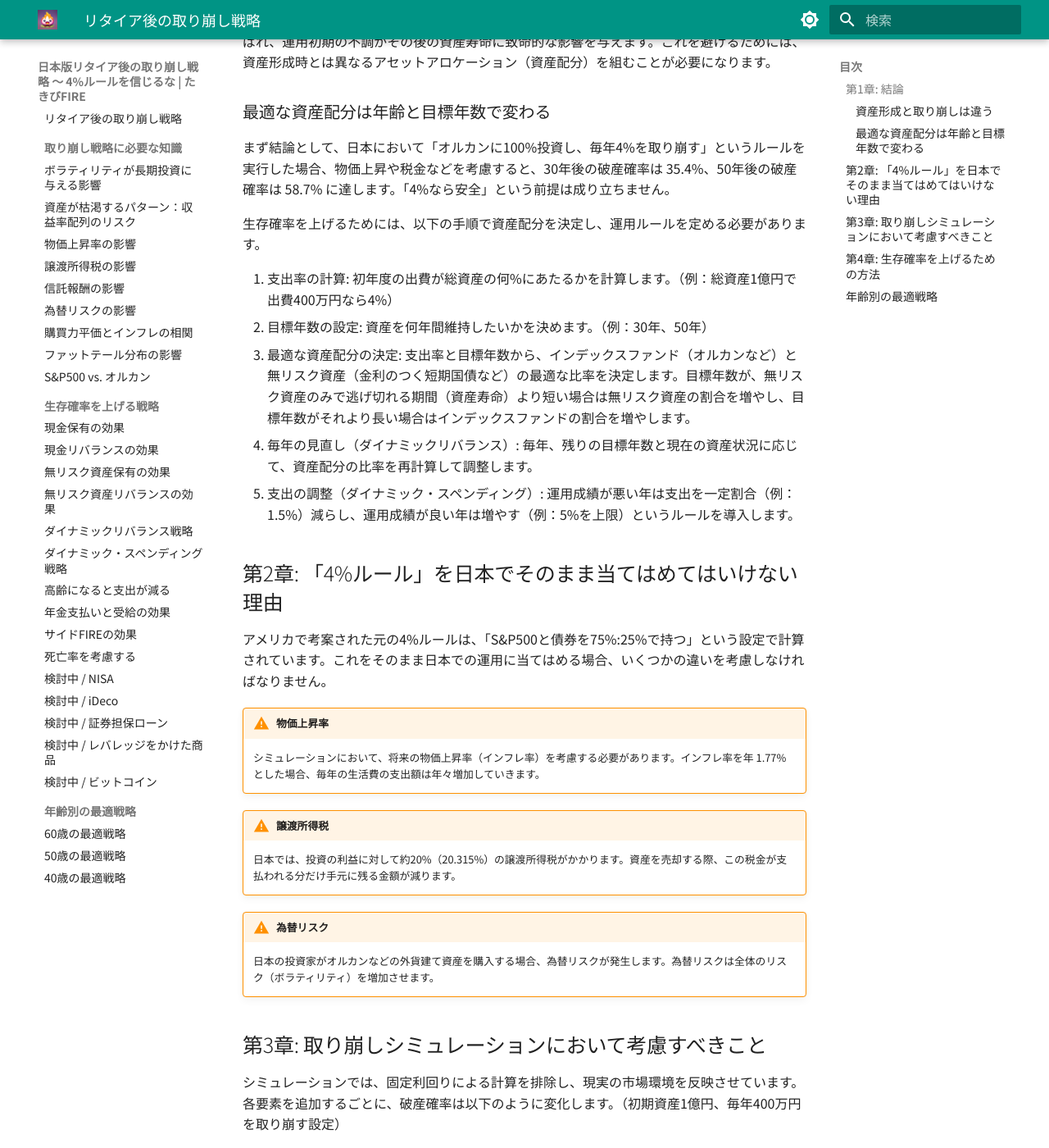
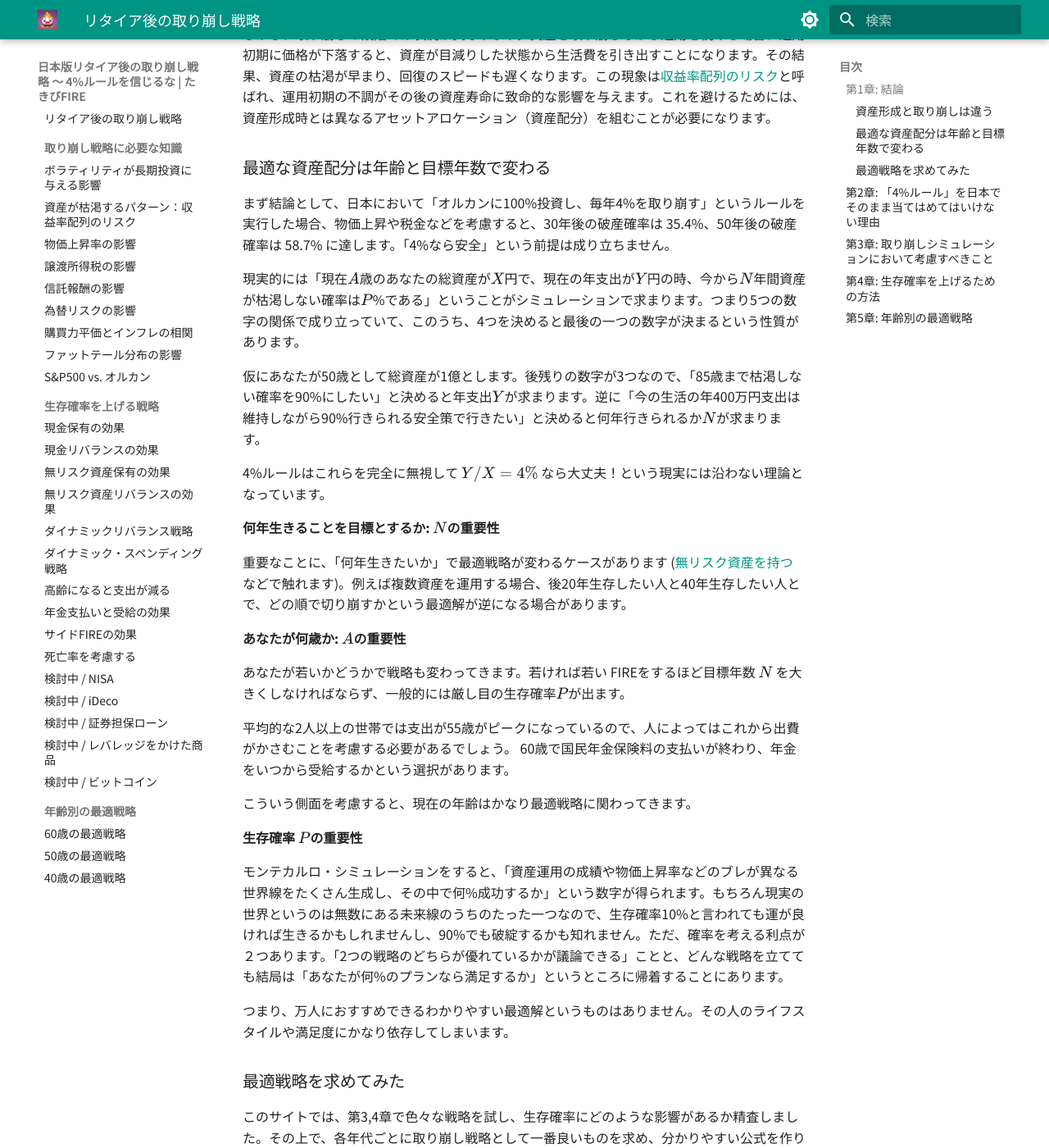
Before and after one commit to TakibiFire/JapaneseTrinityStudy, an MkDocs documentation site: the page built from docs/index.md, in a window 1280 px wide and 1400 px high, scrolled down 1317 px. Shown: the whole window at 82% size. Built offline with MkDocs 1.6.1 and Material for MkDocs 9.7.7, drawn with Linux system fonts in a browser that asks for light colours; some of the changed text lies outside the part shown.

Commit message:
Update wordings on index

```diff
--- a/docs/index.md
+++ b/docs/index.md
@@ -17,13 +17,14 @@
 - ファット・テールの影響
 - オルカン vs. S&P500
 - 複雑な金融モデルを使うべきか
-- 購買力平価説の重要性
-- 現金との比率
-- 無リスク資産との比率
+- 購買力平価説を考慮すべきか
+- 現金とのバランス
+- 無リスク資産とのバランス
 - 動的にリバランスする効果
 - 動的に支出変更する効果
 - 老後の支出減少の影響
-- レバレッジ
+- 少し働くサイドFIREの影響
+- 資産枯渇前に死んでしまう確率
 
 </div>
 
@@ -41,30 +42,59 @@
 
 まず結論として、日本において「オルカンに100%投資し、毎年4%を取り崩す」というルールを実行した場合、物価上昇や税金などを考慮すると、30年後の破産確率は 35.4%、50年後の破産確率は 58.7% に達します。「4%なら安全」という前提は成り立ちません。
 
-<!--
-TODO: 75%, 25% の場合を言ったほうが説得力あるね。
--->
+現実的には「現在$A$歳のあなたの総資産が$X$円で、現在の年支出が$Y$円の時、今から$N$年間資産が枯渇しない確率は$P$%である」ということがシミュレーションで求まります。つまり5つの数字の関係で成り立っていて、このうち、4つを決めると最後の一つの数字が決まるという性質があります。
 
-生存確率を上げるためには、以下の手順で資産配分を決定し、運用ルールを定める必要があります。
+仮にあなたが50歳として総資産が1億とします。後残りの数字が3つなので、「85歳まで枯渇しない確率を90%にしたい」と決めると年支出$Y$が求まります。逆に「今の生活の年400万円支出は維持しながら90%行きられる安全策で行きたい」と決めると何年行きられるか$N$が求まります。
 
-1. 支出率の計算: 初年度の出費が総資産の何%にあたるかを計算します。（例：総資産1億円で出費400万円なら4%）
-2. 目標年数の設定: 資産を何年間維持したいかを決めます。（例：30年、50年）
-3. 最適な資産配分の決定: 支出率と目標年数から、インデックスファンド（オルカンなど）と無リスク資産（金利のつく短期国債など）の最適な比率を決定します。目標年数が、無リスク資産のみで逃げ切れる期間（資産寿命）より短い場合は無リスク資産の割合を増やし、目標年数がそれより長い場合はインデックスファンドの割合を増やします。
-4. 毎年の見直し（ダイナミックリバランス）: 毎年、残りの目標年数と現在の資産状況に応じて、資産配分の比率を再計算して調整します。
-5. 支出の調整（ダイナミック・スペンディング）: 運用成績が悪い年は支出を一定割合（例：1.5%）減らし、運用成績が良い年は増やす（例：5%を上限）というルールを導入します。
+4%ルールはこれらを完全に無視して $Y/X = 4\% $ なら大丈夫！という現実には沿わない理論となっています。
+
+**何年生きることを目標とするか: $N$の重要性**
+
+重要なことに、「何年生きたいか」で最適戦略が変わるケースがあります ([無リスク資産を持つ](zero_risk.md) などで触れます)。例えば複数資産を運用する場合、後20年生存したい人と40年生存したい人とで、どの順で切り崩すかという最適解が逆になる場合があります。
+
+**あなたが何歳か: $A$の重要性**
+
+あなたが若いかどうかで戦略も変わってきます。若ければ若い FIREをするほど目標年数 $N$ を大きくしなければならず、一般的には厳し目の生存確率$P$が出ます。
+
+平均的な2人以上の世帯では支出が55歳がピークになっているので、人によってはこれから出費がかさむことを考慮する必要があるでしょう。
+60歳で国民年金保険料の支払いが終わり、年金をいつから受給するかという選択があります。
+
+こういう側面を考慮すると、現在の年齢はかなり最適戦略に関わってきます。
+
+**生存確率 $P$の重要性**
+
+モンテカルロ・シミュレーションをすると、「資産運用の成績や物価上昇率などのブレが異なる世界線をたくさん生成し、その中で何%成功するか」という数字が得られます。もちろん現実の世界というのは無数にある未来線のうちのたった一つなので、生存確率10%と言われても運が良ければ生きるかもしれませんし、90%でも破綻するかも知れません。ただ、確率を考える利点が２つあります。「2つの戦略のどちらが優れているかが議論できる」ことと、どんな戦略を立てても結局は「あなたが何%のプランなら満足するか」というところに帰着することにあります。
+
+つまり、万人におすすめできるわかりやすい最適解というものはありません。その人のライフスタイルや満足度にかなり依存してしまいます。
+
+### 最適戦略を求めてみた
+
+このサイトでは、第3,4章で色々な戦略を試し、生存確率にどのような影響があるか精査しました。その上で、各年代ごとに取り崩し戦略として一番良いものを求め、分かりやすい公式を作りました。
+
+==結論から先に知りたい人は[第5章: 年齢別の最適戦略](#第5章: 年齢別の最適戦略)へどうぞ。==
 
 ## 第2章: 「4%ルール」を日本でそのまま当てはめてはいけない理由
 
-アメリカで考案された元の4%ルールは、「S&P500と債券を75%:25%で持つ」という設定で計算されています。これをそのまま日本での運用に当てはめる場合、いくつかの違いを考慮しなければなりません。
+アメリカで考案された元の4%ルールは、「S&P500と債券を75%:25%で持った場合の30年間生存確率」を元に組み立てられています。
+
+**「資産を年率7%で運用し、インフレ率（物価上昇率）の3%を差し引いた、実質4%以内で取り崩せば、30年以上資産が枯渇しない」**という理由付けもよく見受けられます。
+
+これを日本での FIRE戦略に当てはめる場合、いくつかの違いを考慮しなければなりません。
 
 !!! warning "物価上昇率"
-    シミュレーションにおいて、将来の物価上昇率（インフレ率）を考慮する必要があります。インフレ率を年 1.77% とした場合、毎年の生活費の支出額は年々増加していきます。
+    シミュレーションにおいて、将来の物価上昇率（インフレ率）を考慮する必要があります。日本のインフレ率は違います。
 
 !!! warning "譲渡所得税"
     日本では、投資の利益に対して約20%（20.315%）の譲渡所得税がかかります。資産を売却する際、この税金が支払われる分だけ手元に残る金額が減ります。
 
 !!! warning "為替リスク"
     日本の投資家がオルカンなどの外貨建て資産を購入する場合、為替リスクが発生します。為替リスクは全体のリスク（ボラティリティ）を増加させます。
+
+!!! warning "長生きリスク"
+    あなたの年齢によりますが、30年生きる戦略と50年生きる場合で、違う戦略を取る必要があります。30年生きる場合には良いとされている戦略が50年の場合には逆になる可能性があります。
+
+!!! warning "年金"
+    年金を全く無視するシミュレーションはより安全ではありますが、最適戦略を考えるには年金も考慮に入れましょう。
 
 ## 第3章: 取り崩しシミュレーションにおいて考慮すべきこと
 
@@ -149,7 +179,7 @@ TODO: 75%, 25% の場合を言ったほうが説得力あるね。
 !!! success "資産が枯渇する前に死んでしまうケースは意外に多い"
     50年間資産が破綻しない確率を真面目に求めても、日本人の年齢別死亡率を考慮するとそれより前に死んでしまうケースも実は結構あります。100歳まで生きられるのは男性の約1.5%、女性の約6.5%にすぎません。「資産が枯渇する前に死んだ場合は成功とみなす」と90歳時点での成功確率は男性で8〜10%、女性で5〜8%上がります。
 
-## 年齢別の最適戦略
+## 第5章: 年齢別の最適戦略
 
 ==各ページには総資産に基づいた生存確率の公式を載せました。==
 
```
Also changed, not shown: other parts of docs/index.md (+2 -2 lines).
